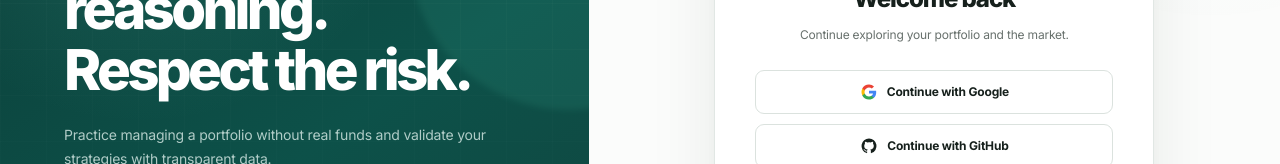
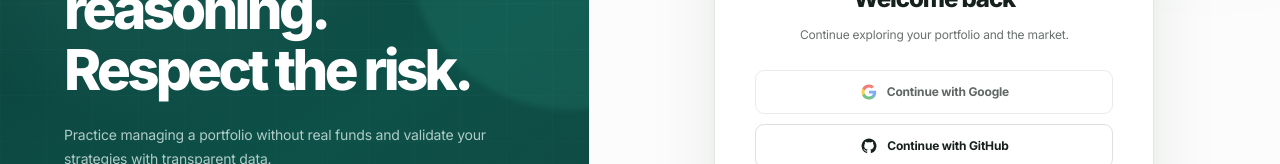
Before and after one commit to kanaheo/MarketPilot, a Next.js app in the folder apps/web/: page /en/login in a window 1280 px wide. Shown: the part 319-483 px from the top of the page. Built offline with nearby package versions, Linux system fonts and the light colour scheme.

Commit message:
googld auth add

```diff
--- a/apps/web/src/app/[locale]/(auth)/login/page.tsx
+++ b/apps/web/src/app/[locale]/(auth)/login/page.tsx
@@ -13,6 +13,9 @@ export default async function LoginPage({
 
   return (
     <AuthScreen
+      googleAuthEnabled={Boolean(
+        process.env.AUTH_GOOGLE_ID && process.env.AUTH_GOOGLE_SECRET,
+      )}
       initialMode="login"
       locale={locale}
       messages={getMessages(locale).auth}
--- a/apps/web/src/app/[locale]/(auth)/signup/page.tsx
+++ b/apps/web/src/app/[locale]/(auth)/signup/page.tsx
@@ -13,6 +13,9 @@ export default async function SignupPage({
 
   return (
     <AuthScreen
+      googleAuthEnabled={Boolean(
+        process.env.AUTH_GOOGLE_ID && process.env.AUTH_GOOGLE_SECRET,
+      )}
       initialMode="signup"
       locale={locale}
       messages={getMessages(locale).auth}
--- a/apps/web/src/auth.ts
+++ b/apps/web/src/auth.ts
@@ -1,7 +1,18 @@
 import NextAuth from "next-auth";
+import Google from "next-auth/providers/google";
+
+const googleClientId = process.env.AUTH_GOOGLE_ID;
+const googleClientSecret = process.env.AUTH_GOOGLE_SECRET;
+const googleProvider =
+  googleClientId && googleClientSecret
+    ? Google({
+        clientId: googleClientId,
+        clientSecret: googleClientSecret,
+      })
+    : null;
 
 export const { auth, handlers, signIn, signOut } = NextAuth({
-  providers: [],
+  providers: googleProvider ? [googleProvider] : [],
   secret: process.env.AUTH_SECRET,
   session: {
     strategy: "jwt",
--- a/apps/web/src/components/auth/auth-screen.tsx
+++ b/apps/web/src/components/auth/auth-screen.tsx
@@ -14,6 +14,7 @@ import {
 } from "lucide-react";
 import Link from "next/link";
 import { zodResolver } from "@hookform/resolvers/zod";
+import { signIn } from "next-auth/react";
 import { useState } from "react";
 import { useForm } from "react-hook-form";
 
@@ -36,6 +37,7 @@ const providerIcons = {
 };
 
 export function AuthScreen({
+  googleAuthEnabled,
   initialMode,
   locale,
   messages,
@@ -64,9 +66,22 @@ export function AuthScreen({
   const alternateMode: AuthMode = mode === "login" ? "signup" : "login";
   const alternateHref = `/${locale}/${alternateMode}`;
 
-  function startProvider(provider: AuthProvider) {
+  async function startProvider(provider: AuthProvider) {
     setActiveProvider(provider);
     setStatus("loading");
+
+    if (provider === "google") {
+      try {
+        await signIn("google", {
+          redirectTo: `/${locale}`,
+        });
+      } catch {
+        setActiveProvider(null);
+        setStatus("error");
+      }
+
+      return;
+    }
 
     window.setTimeout(() => {
       setActiveProvider(null);
@@ -212,13 +227,17 @@ export function AuthScreen({
               const Icon = providerIcons[provider];
               const providerMessage = messages.providers[provider];
               const providerLoading = isLoading && activeProvider === provider;
+              const providerDisabled =
+                isLoading || (provider === "google" && !googleAuthEnabled);
 
               return (
                 <button
                   className="auth-provider-button"
-                  disabled={isLoading}
+                  disabled={providerDisabled}
                   key={provider}
-                  onClick={() => startProvider(provider)}
+                  onClick={() => {
+                    void startProvider(provider);
+                  }}
                   type="button"
                 >
                   {providerLoading ? (
--- a/apps/web/src/types/auth.ts
+++ b/apps/web/src/types/auth.ts
@@ -16,6 +16,7 @@ export type AuthPageProps = Readonly<{
 }>;
 
 export type AuthScreenProps = Readonly<{
+  googleAuthEnabled: boolean;
   initialMode: AuthMode;
   locale: Locale;
   messages: Messages["auth"];
```
Also changed, not shown: 3 other files (tests, documents, lock files or other folders).
